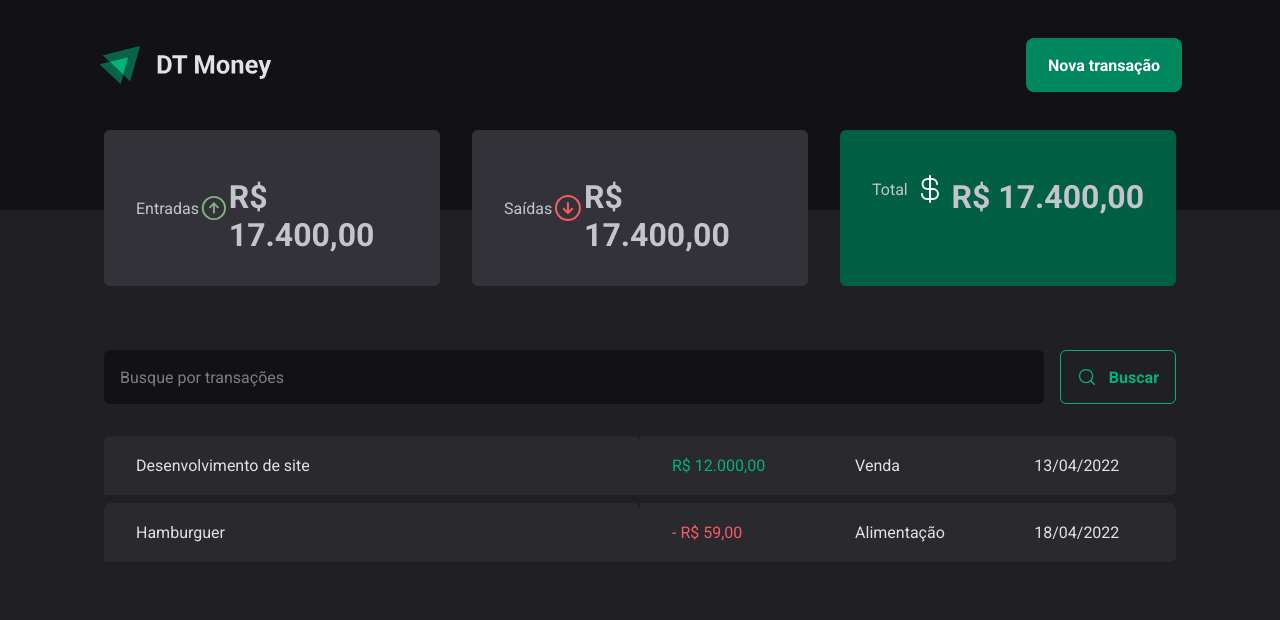
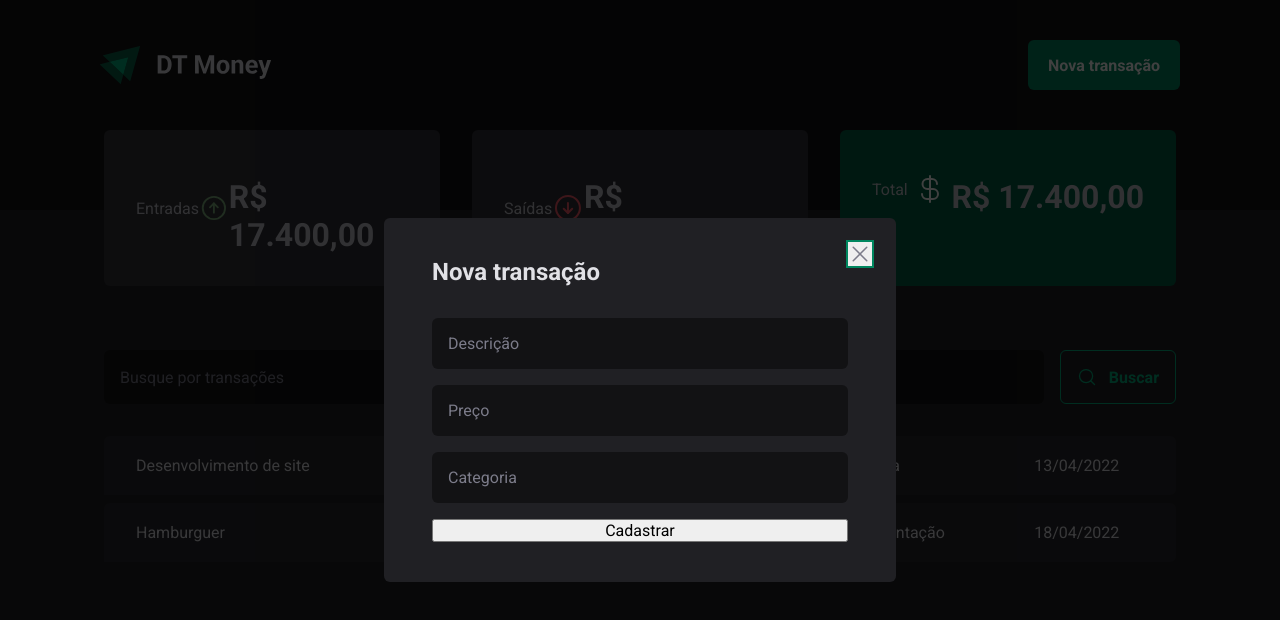
Before and after one commit to kassioOliveira/dt-money, a React (Vite) app: page / in a window 1280 px wide. Both pictures are taken after a click on the button "Nova transação". Shown: the top 620 px of the page. Built offline with nearby package versions, Linux system fonts and the light colour scheme.

Commit message:
NewTransactionModal

```diff
--- a/package.json
+++ b/package.json
@@ -10,6 +10,7 @@
     "preview": "vite preview"
   },
   "dependencies": {
+    "@radix-ui/react-dialog": "^1.0.3",
     "phosphor-react": "^1.4.1",
     "react": "^18.2.0",
     "react-dom": "^18.2.0",
--- a/src/components/Header/index.tsx
+++ b/src/components/Header/index.tsx
@@ -1,6 +1,9 @@
 import { HeaderContainer, HeaderContent, NewTransactionButton } from "./style";
 
+import * as Dialog from '@radix-ui/react-dialog'
+
 import logo from "../../assets/Logo_header.svg"
+import { NewTransactionModal } from "../NewTransactionModal";
 
 export function Header() {
   return (
@@ -8,9 +11,16 @@
       <HeaderContent>
         <img src={logo} alt="" />
 
+        <Dialog.Root>
+
+        <Dialog.Trigger asChild>
         <NewTransactionButton>
           Nova transação
         </NewTransactionButton>
+        </Dialog.Trigger>
+
+     <NewTransactionModal/>
+        </Dialog.Root>
 
       </HeaderContent>
     </HeaderContainer>
--- /dev/null
+++ b/src/components/NewTransactionModal/index.tsx
@@ -0,0 +1,33 @@
+import * as Dialog from '@radix-ui/react-dialog'
+import { CloseButton, Content, Overlay } from './style'
+import { X } from 'phosphor-react'
+
+
+export  function NewTransactionModal() {
+  return (
+    <Dialog.Portal>
+    <Overlay/>
+
+    <Content>
+      <Dialog.Title>Nova transação</Dialog.Title>
+
+      <CloseButton>
+        <X size={24}/>
+      </CloseButton>
+
+       <form action=''>
+        <input type='text' placeholder='Descrição' required/>
+        <input type='number' placeholder='Preço' required/>
+        <input type='text' placeholder='Categoria' required/>
+
+        <button type='submit' >
+            Cadastrar
+        </button>
+       </form>
+
+
+    </Content>
+  </Dialog.Portal>
+
+  )
+}
--- /dev/null
+++ b/src/components/NewTransactionModal/style.ts
@@ -0,0 +1,69 @@
+import styled from 'styled-components'
+import * as Dialog from '@radix-ui/react-dialog'
+
+
+export const Overlay = styled(Dialog.Overlay)`
+position: fixed;
+width: 100vw;
+height: 100vh;
+inset: 0;
+background: rgba(0, 0, 0, 0.75)
+`
+
+export const Content = styled(Dialog.Content)`
+min-width: 32rem;
+border-radius:6px;
+padding: 2.5rem 3rem;
+background: ${props => props.theme['gray-800']};
+
+position: fixed;
+top: 50%;
+left: 50%;
+transform: translate(-50%, -50%);
+
+form {
+    margin-top: 2rem;
+
+    display: flex;
+    flex-direction: column;
+    gap: 1rem;
+
+    input {
+        border-radius: 6px;
+        border: 0;
+        background: ${props => props.theme['gray-900']};
+        color: ${props => props.theme['gray-300']};
+        padding: 1rem;
+
+        &::placeholder{
+            color: ${porps => porps.theme['gray-500']};
+        }
+
+        button[type="submit"]{
+            height: 58px;
+            border: 0;
+            background: ${props => props.theme['green-500']};
+            color: ${props => props.theme['white']};
+            font-weight:bold;
+            padding: 0 1.25rem;
+            border-radius: 5px;
+            margin-top: 1.5rem;
+            cursor: pointer;
+
+            &:hover{
+                background: ${props => props.theme['green-700']};
+                transition:background-color 0.2s;
+            }
+        }
+    }
+}
+`
+export const CloseButton = styled(Dialog.Close)`
+position: fixed;
+border: 0;
+top: 1.5rem;
+right: 1.5rem;
+line-height: 0;
+cursor: pointer;
+color: ${props => props.theme['gray-500']};
+`
```
Also changed, not shown: 1 other file (tests, documents, lock files or other folders).
